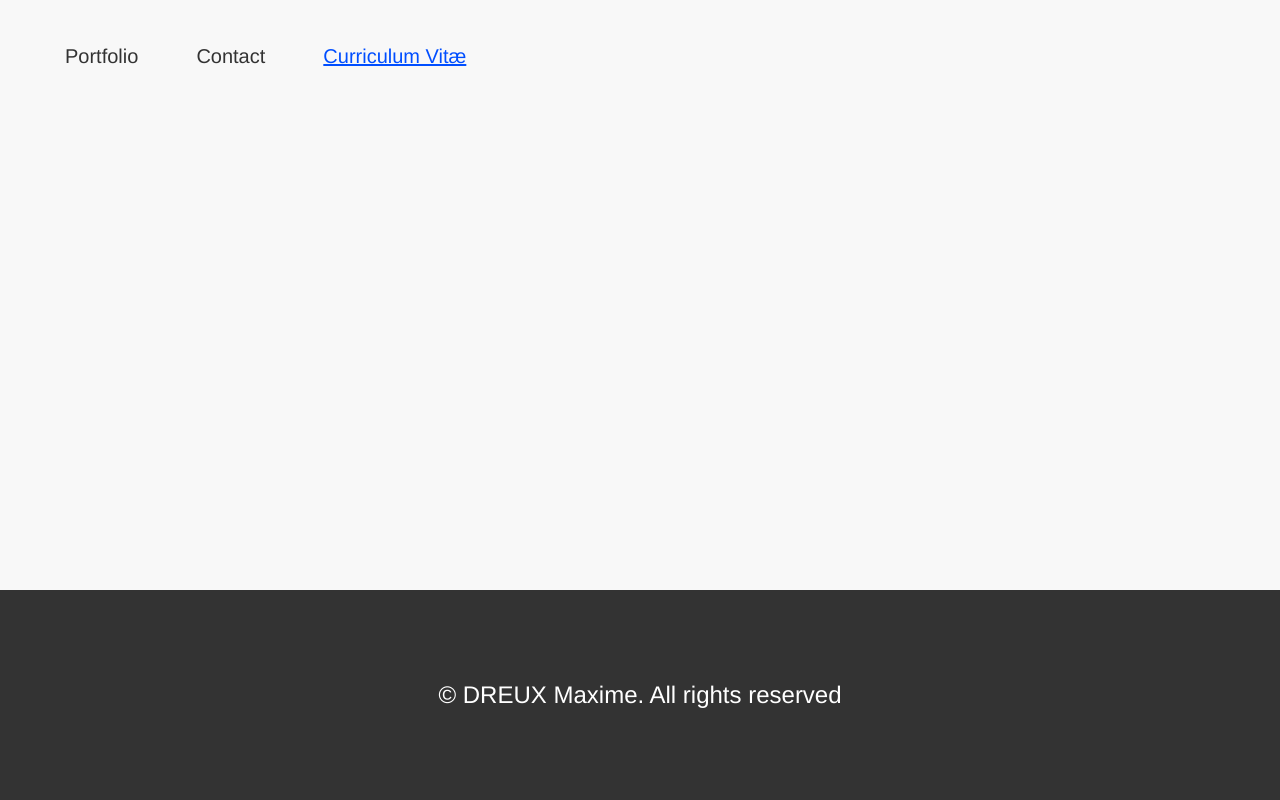
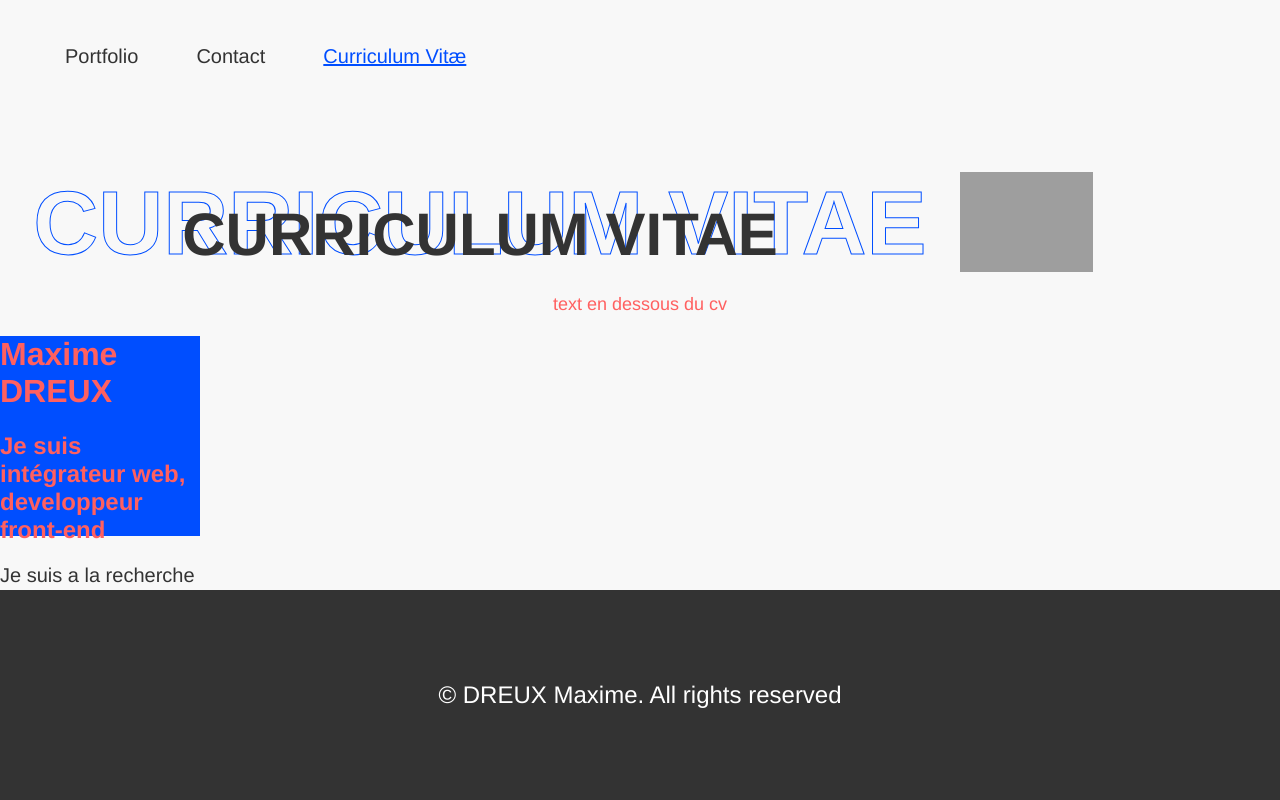
Before and after one commit to Maxms17/OpenC_Projet_12, a React (Create React App) app: page /CV in a window 1280 px wide. Shown: the top 800 px of the page. Built offline with nearby package versions, Linux system fonts and the light colour scheme; grey boxes are pictures that could not be loaded.

Commit message:
Modif debut CV

```diff
--- /dev/null
+++ b/src/components/Curriculum/Curriculum.css
@@ -0,0 +1,55 @@
+.curriculum {
+    width: 100%;
+}
+
+.container-titre {
+    display: flex;
+}
+
+.titre {
+    width: 75%;
+}
+
+.titre-bleu{
+    text-align: center;
+}
+
+.titre-bleu h2{
+    padding-left: 0;
+    color: transparent;
+    -webkit-text-stroke: 1px #004EFF;
+    color: #F8F8F8;
+    font-size: 90px;
+    margin: 0;
+}
+
+.titre-noir{
+    text-align: center;
+    margin-top: -75px;
+}
+
+.titre-noir h2{
+    padding: 0;
+    margin: 0;
+    font-size: 60px;
+    color: #333333;
+}
+
+.logo-bleu{
+    width: 25%;
+}
+
+.image{
+    width: auto;
+    height: 100px;
+}
+
+.text {
+    text-align: center;
+}
+
+.container-bleu {
+    height: 200px;
+    width: 200px;
+    background-color: #004EFF;
+}
--- /dev/null
+++ b/src/components/Curriculum/Curriculum.jsx
@@ -0,0 +1,60 @@
+import React from 'react';
+import './Curriculum.css';
+
+import LogoBleu from '../../assets/logo-bleu.png'
+
+function Curriculum() {
+    return (
+        <div className='curriculum'>
+            <div className='container-titre'>
+                <div className='titre'>
+                    <div className='titre-bleu'>
+                        <h2>CURRICULUM VITAE</h2>
+                    </div>
+                    <div className='titre-noir'>
+                        <h2>CURRICULUM VITAE</h2>
+                    </div>
+                </div>
+                <div className='logo-bleu'>
+                    <img src={LogoBleu} alt="Logo Bleu" className='image' />
+                </div>
+            </div>
+            <div className='text'>
+                <p>
+                    text en dessous du cv
+                </p>
+            </div>
+            <div className='container-bleu'>
+                <h1>Maxime DREUX</h1>
+                <h2>Je suis intégrateur web, developpeur front-end</h2>
+                <p>Je suis a la recherche d'un poste, bonne connaissace de Reacy, Javascript et de la plupart des frameworks Web</p>
+                <div>
+                    <h3>GitHub</h3>
+                    <h3>Linkedin</h3>
+                    <h3>E-mail</h3>
+                </div>
+                <h2>Expérience</h2>
+                <div>
+                    <h2>Je suis intégrateur web, developpeur front-end</h2>
+                    <p>Je suis a la recherche d'un poste, bonne connaissace de Reacy, Javascript et de la plupart des frameworks Web</p>
+                </div>
+                <div>
+                    <h2>Je suis intégrateur web, developpeur front-end</h2>
+                    <p>Je suis a la recherche d'un poste, bonne connaissace de Reacy, Javascript et de la plupart des frameworks Web</p>
+                </div>
+                <h2>Education</h2>
+                <div>
+                    <h2>Je suis intégrateur web, developpeur front-end</h2>
+                    <p>Je suis a la recherche d'un poste, bonne connaissace de Reacy, Javascript et de la plupart des frameworks Web</p>
+                </div>
+                <h2>Compétences</h2>
+                <div>
+                    <h2>Je suis intégrateur web, developpeur front-end</h2>
+                    <p>Je suis a la recherche d'un poste, bonne connaissace de Reacy, Javascript et de la plupart des frameworks Web</p>
+                </div>
+            </div>
+        </div>
+    )
+}
+
+export default Curriculum
--- a/src/pages/CV/CV.jsx
+++ b/src/pages/CV/CV.jsx
@@ -1,12 +1,13 @@
 import React from "react"
 import Layout from "../../components/Layout"
+import Curriculum from "../../components/Curriculum/Curriculum"
 
 import './CV.css'
 
 function CV() {
     return (
         <Layout>
-
+            <Curriculum />
         </Layout>
     )
 }
```
Also changed, not shown: 1 other file (tests, documents, lock files or other folders).
